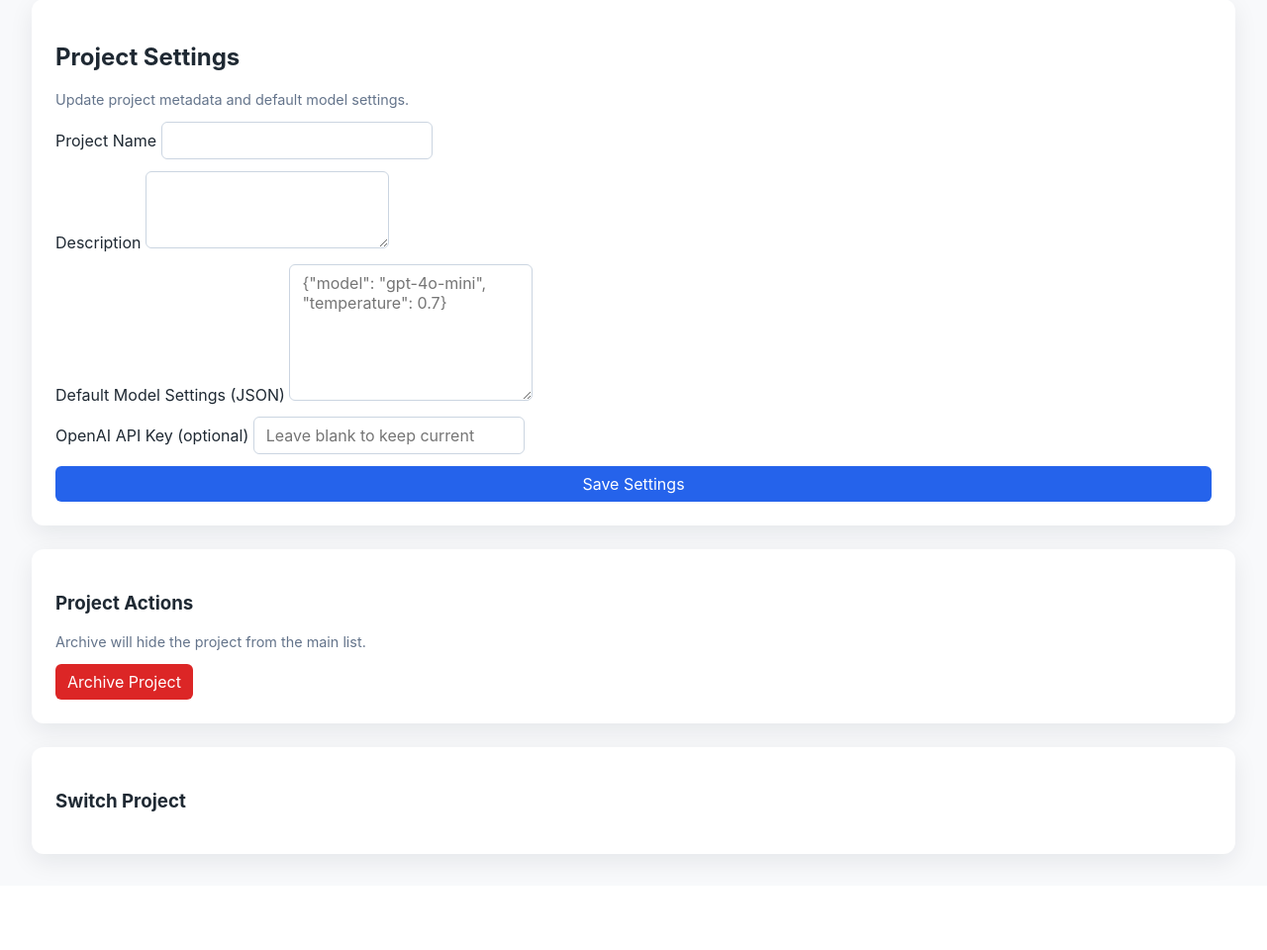
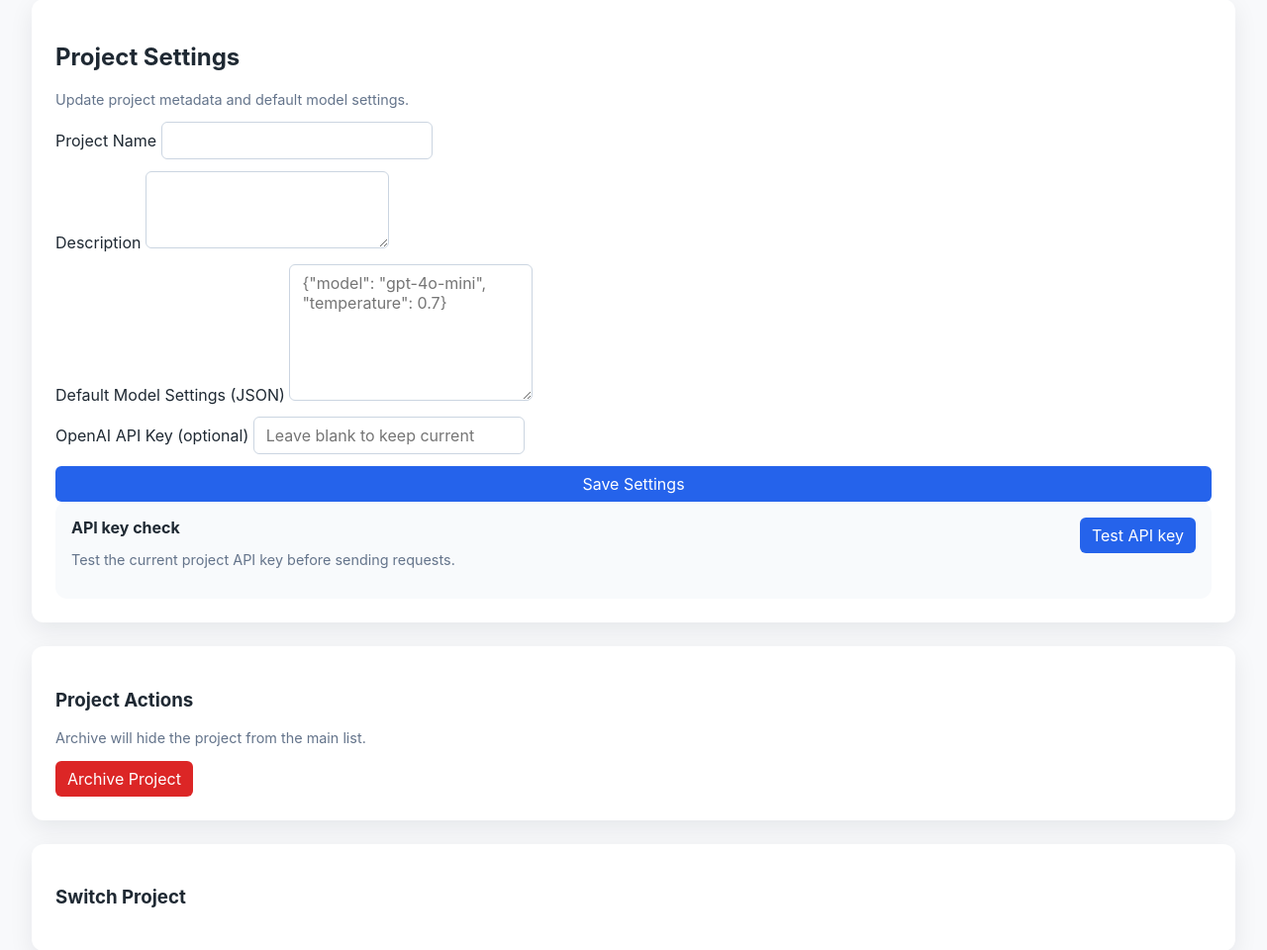
Before and after one commit to david-dd/academicGPT, a FastAPI app: template templates/project_settings.html in a window 1280 px wide. Shown: the part 147-1107 px from the top of the page at 99% size. Before the commit the page ends 1024 px from the top, so only its background shows below. Run offline with FastAPI, Linux system fonts and the light colour scheme; the template is opened without the code that fills it, so the values that code supplies are empty; some libraries are stand-ins or nearby versions.

Commit message:
Add API token testing button

```diff
--- a/app/main.py
+++ b/app/main.py
@@ -150,6 +150,30 @@ def render_conversation_detail(
             "relation_labels": RELATION_LABELS,
             "project_blocks": project.text_blocks,
             "highlight_query": highlight_query or "",
+        },
+    )
+
+
+def render_project_settings(
+    request: Request,
+    project: Project,
+    db: Session,
+    settings_payload: str,
+    error: str | None = None,
+    test_result: str | None = None,
+    test_status: str | None = None,
+):
+    projects = crud.list_projects(db)
+    return templates.TemplateResponse(
+        "project_settings.html",
+        {
+            "request": request,
+            "project": project,
+            "projects": projects,
+            "settings_payload": settings_payload,
+            "error": error,
+            "test_result": test_result,
+            "test_status": test_status,
         },
     )
 
@@ -861,17 +885,15 @@ def export_project(project_slug: str, db: Session = Depends(get_db)):
 @app.get("/p/{project_slug}/settings", response_class=HTMLResponse)
 def project_settings(project_slug: str, request: Request, db: Session = Depends(get_db)):
     project = get_project_by_slug_or_404(db, project_slug)
-    projects = crud.list_projects(db)
     settings_payload = json.dumps(project.settings_json, indent=2) if project.settings_json else ""
-    return templates.TemplateResponse(
-        "project_settings.html",
-        {
-            "request": request,
-            "project": project,
-            "projects": projects,
-            "settings_payload": settings_payload,
-            "error": None,
-        },
+    return render_project_settings(
+        request=request,
+        project=project,
+        db=db,
+        settings_payload=settings_payload,
+        error=None,
+        test_result=None,
+        test_status=None,
     )
 
 
@@ -891,30 +913,24 @@ def update_project_settings(
         try:
             parsed_settings = json.loads(settings_payload)
         except json.JSONDecodeError as exc:
-            projects = crud.list_projects(db)
-            return templates.TemplateResponse(
-                "project_settings.html",
-                {
-                    "request": request,
-                    "project": project,
-                    "projects": projects,
-                    "settings_payload": settings_payload,
-                    "error": f"Invalid JSON: {exc.msg}",
-                },
-                status_code=400,
+            return render_project_settings(
+                request=request,
+                project=project,
+                db=db,
+                settings_payload=settings_payload,
+                error=f"Invalid JSON: {exc.msg}",
+                test_result=None,
+                test_status=None,
             )
     if name != project.name and crud.project_name_exists(db, name):
-        projects = crud.list_projects(db)
-        return templates.TemplateResponse(
-            "project_settings.html",
-            {
-                "request": request,
-                "project": project,
-                "projects": projects,
-                "settings_payload": settings_payload or "",
-                "error": "Project name already exists.",
-            },
-            status_code=400,
+        return render_project_settings(
+            request=request,
+            project=project,
+            db=db,
+            settings_payload=settings_payload or "",
+            error="Project name already exists.",
+            test_result=None,
+            test_status=None,
         )
     slug = project.slug
     if name != project.name:
@@ -931,17 +947,14 @@ def update_project_settings(
         try:
             api_key_encrypted = encrypt_secret(api_key)
         except EncryptionError as exc:
-            projects = crud.list_projects(db)
-            return templates.TemplateResponse(
-                "project_settings.html",
-                {
-                    "request": request,
-                    "project": project,
-                    "projects": projects,
-                    "settings_payload": settings_payload or "",
-                    "error": str(exc),
-                },
-                status_code=400,
+            return render_project_settings(
+                request=request,
+                project=project,
+                db=db,
+                settings_payload=settings_payload or "",
+                error=str(exc),
+                test_result=None,
+                test_status=None,
             )
         crud.upsert_project_secret(
             db,
@@ -952,6 +965,77 @@ def update_project_settings(
     return RedirectResponse(url=f"/p/{slug}/settings", status_code=303)
 
 
+@app.post("/p/{project_slug}/settings/test-api-key", response_class=HTMLResponse)
+def test_project_settings_api_key(
+    project_slug: str, request: Request, db: Session = Depends(get_db)
+):
+    project = get_project_by_slug_or_404(db, project_slug)
+    settings_payload = json.dumps(project.settings_json, indent=2) if project.settings_json else ""
+    try:
+        api_key = get_project_openai_key(project)
+        client = get_openai_client(api_key)
+        client.models.list()
+    except HTTPException as exc:
+        return render_project_settings(
+            request=request,
+            project=project,
+            db=db,
+            settings_payload=settings_payload,
+            error=None,
+            test_result=str(exc.detail),
+            test_status="error",
+        )
+    except AuthenticationError:
+        return render_project_settings(
+            request=request,
+            project=project,
+            db=db,
+            settings_payload=settings_payload,
+            error=None,
+            test_result="Authentication failed. Please check the project API key.",
+            test_status="error",
+        )
+    except RateLimitError:
+        return render_project_settings(
+            request=request,
+            project=project,
+            db=db,
+            settings_payload=settings_payload,
+            error=None,
+            test_result="Rate limit reached. Please wait and try again.",
+            test_status="error",
+        )
+    except APIStatusError as exc:
+        return render_project_settings(
+            request=request,
+            project=project,
+            db=db,
+            settings_payload=settings_payload,
+            error=None,
+            test_result=f"API error: {exc.status_code} {exc.message}",
+            test_status="error",
+        )
+    except OpenAIError as exc:
+        return render_project_settings(
+            request=request,
+            project=project,
+            db=db,
+            settings_payload=settings_payload,
+            error=None,
+            test_result=f"API error: {exc}",
+            test_status="error",
+        )
+    return render_project_settings(
+        request=request,
+        project=project,
+        db=db,
+        settings_payload=settings_payload,
+        error=None,
+        test_result="API key verified. OpenAI connection looks good.",
+        test_status="success",
+    )
+
+
 @app.post("/p/{project_slug}/archive")
 def archive_project(project_slug: str, db: Session = Depends(get_db)):
     project = get_project_by_slug_or_404(db, project_slug)
--- a/static/css/styles.css
+++ b/static/css/styles.css
@@ -383,3 +383,29 @@ mark {
   padding: 0.75rem 1rem;
   border-radius: 8px;
 }
+
+.alert-success {
+  background: #ecfdf3;
+  color: #166534;
+  border: 1px solid #bbf7d0;
+}
+
+.alert-error {
+  background: #fef2f2;
+  color: #b91c1c;
+  border: 1px solid #fecaca;
+}
+
+.status-message {
+  margin-top: 0.75rem;
+  color: #64748b;
+  font-size: 0.9rem;
+}
+
+.status-message.status-pending {
+  color: #1d4ed8;
+}
+
+.status-message.status-error {
+  color: #b91c1c;
+}
--- a/templates/project_settings.html
+++ b/templates/project_settings.html
@@ -25,6 +25,22 @@
     </label>
     <button type="submit">Save Settings</button>
   </form>
+  <div class="subcard">
+    <div class="split">
+      <div>
+        <strong>API key check</strong>
+        <p class="muted">Test the current project API key before sending requests.</p>
+      </div>
+      <form method="post" action="/p/{{ project.slug }}/settings/test-api-key">
+        <button type="submit">Test API key</button>
+      </form>
+    </div>
+    {% if test_result %}
+      <p class="alert {% if test_status == 'success' %}alert-success{% else %}alert-error{% endif %}">
+        {{ test_result }}
+      </p>
+    {% endif %}
+  </div>
 </section>
 
 <section class="card">
```
Also changed, not shown: templates/conversation_detail.html (+27 -1 lines).
